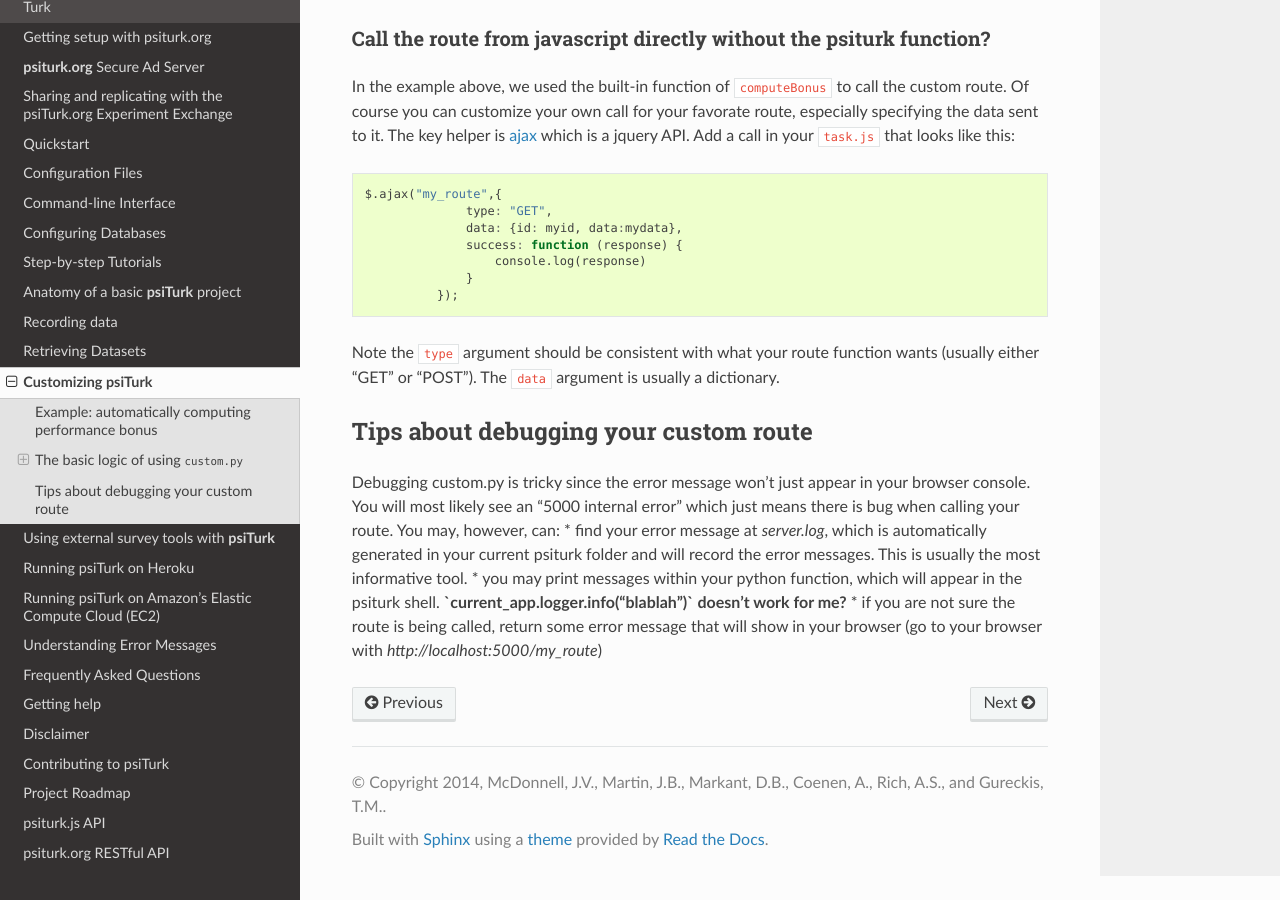
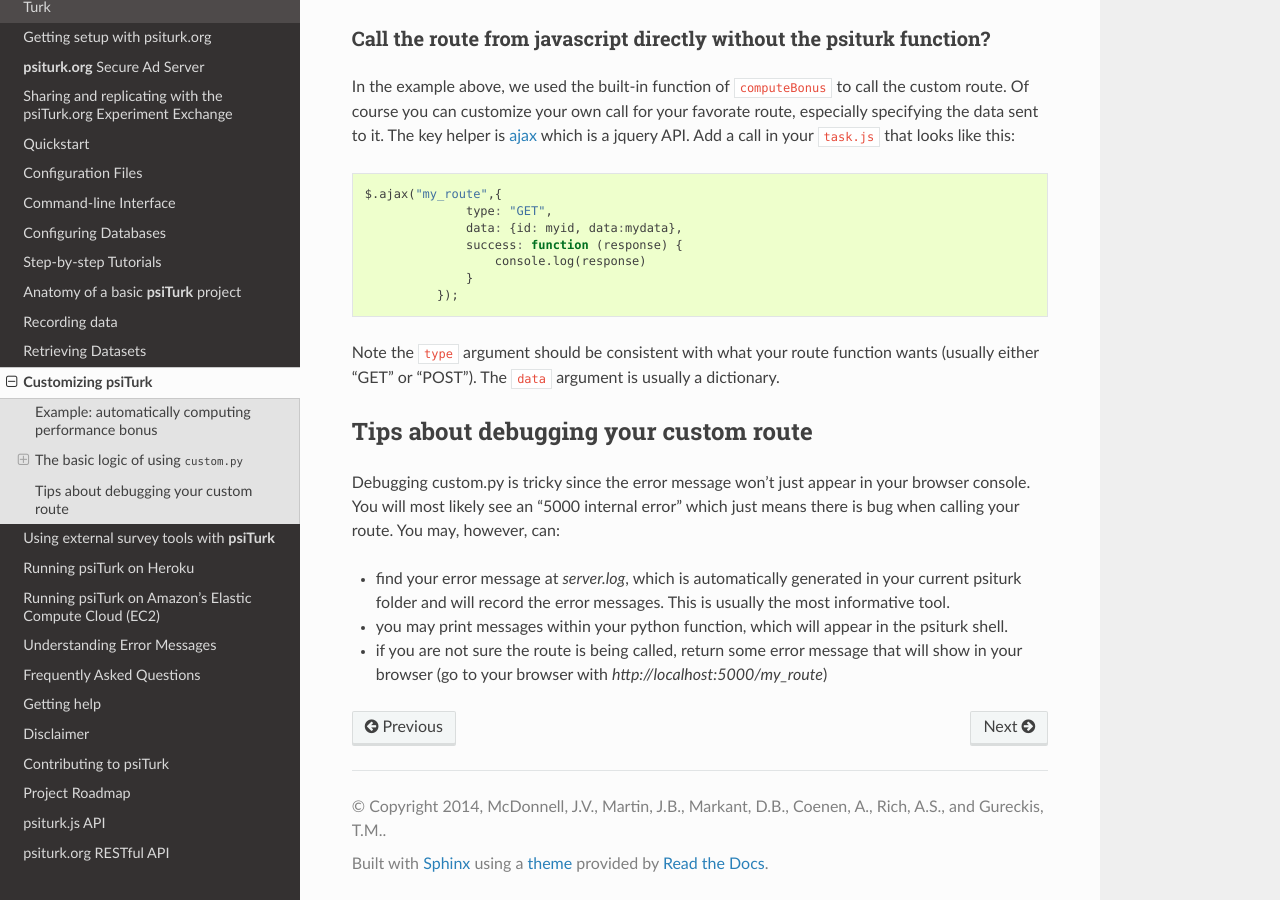
Before and after one commit to NYUCCL/psiTurk, a Sphinx documentation site: the page built from doc/customizing.rst, in a window 1280 px wide and 900 px high, scrolled down 3850 px. Built offline with Sphinx 7.4.7 and the Read the Docs theme 2.0.0, drawn with Linux system fonts in a browser that asks for light colours; pages that are not in the unit, such as notebooks, are missing from menus.

Commit message:
adjusted the formatting of the "debugging" section
also...debugging with ``current_app.logger.info("blablah")`` doesn't work for me?

```diff
--- a/doc/customizing.rst
+++ b/doc/customizing.rst
@@ -184,7 +184,9 @@ Note the ``type`` argument should be consistent with what your route function wa
 Tips about debugging your custom route
 ----------------------
 Debugging custom.py is tricky since the error message won't just appear in your browser console. You will most likely see an "5000 internal error" which just means there is bug when calling your route. You may, however, can:
+
 * find your error message at `server.log`, which is automatically generated in your current psiturk folder and will record the error messages. This is usually the most informative tool.
+
 * you may print messages within your python function, which will appear in the psiturk shell.
-**`current_app.logger.info("blablah")` doesn't work for me?**
+
 * if you are not sure the route is being called, return some error message that will show in your browser (go to your browser with `http://localhost:5000/my_route`)
```
